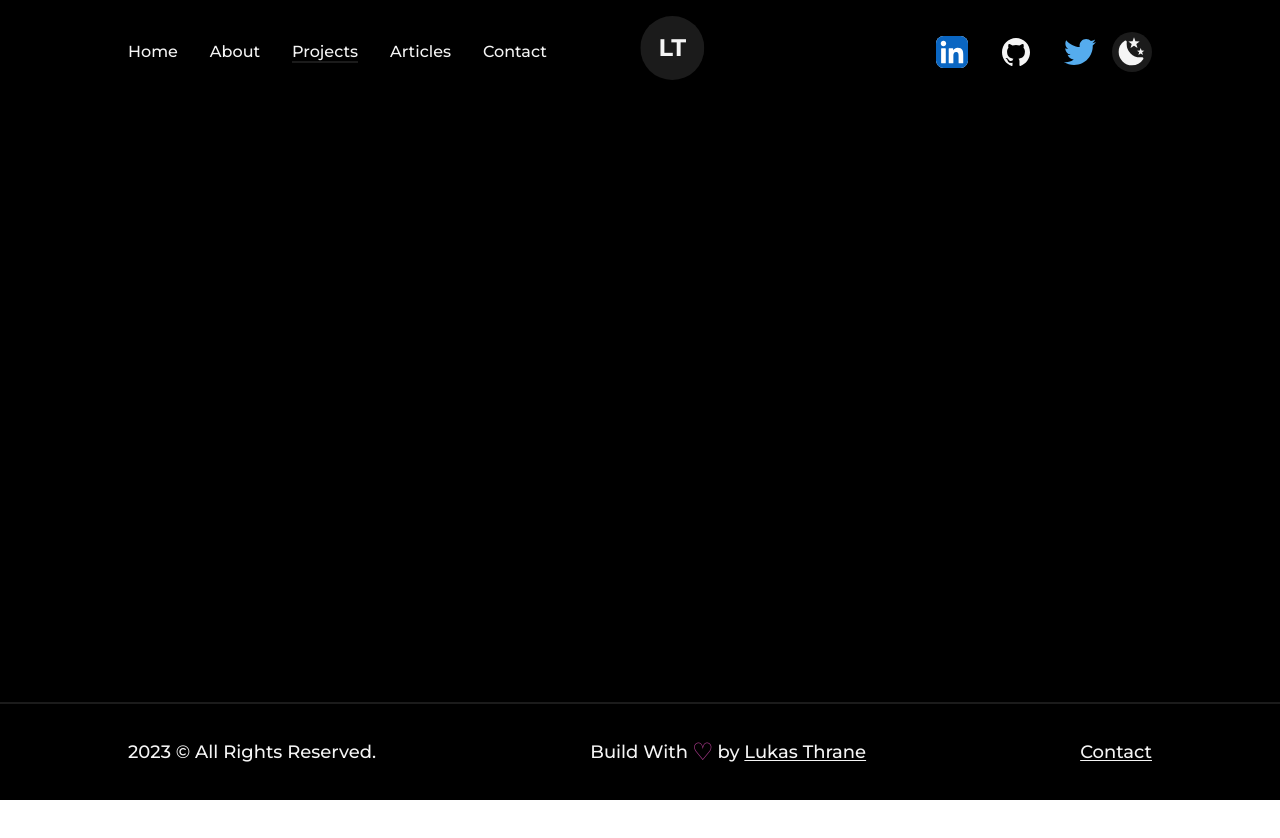
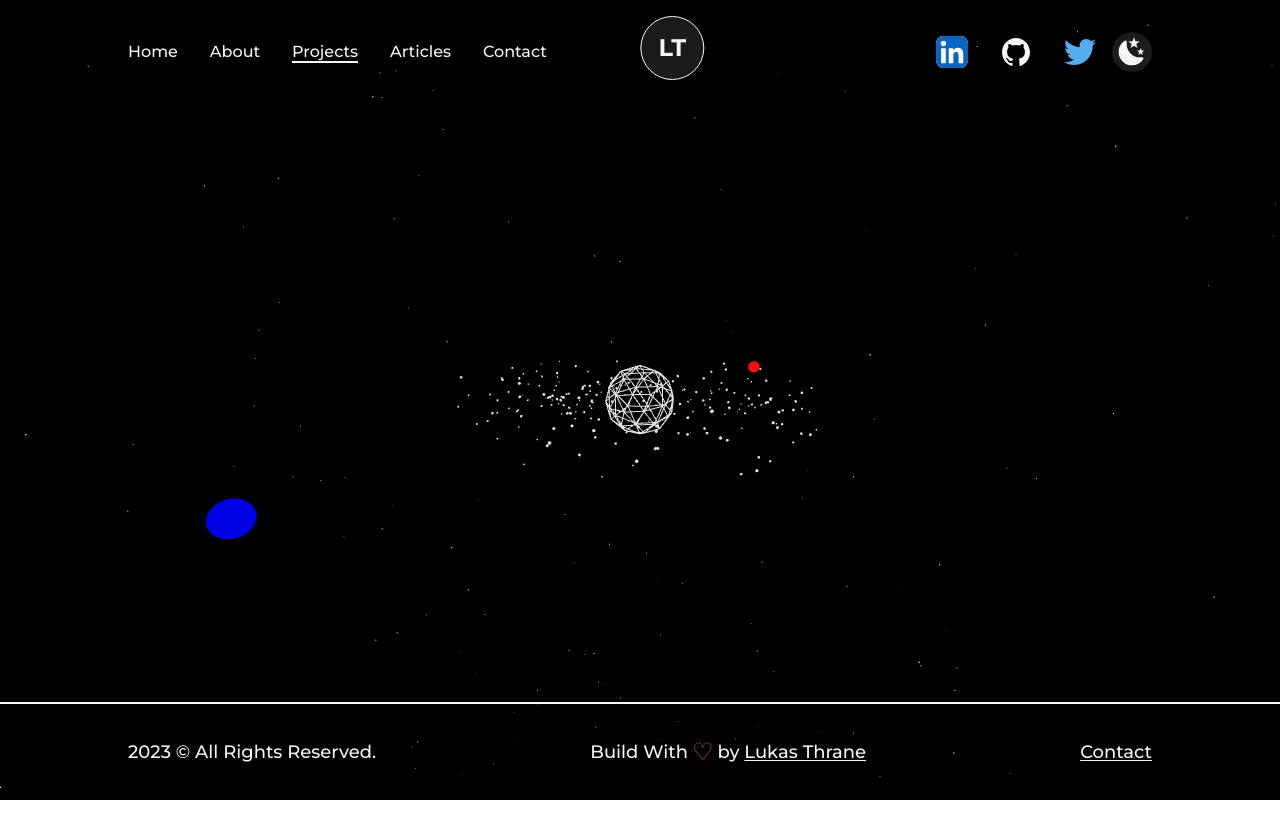
Before and after one commit to Windove/Portfolio, a Next.js app in the folder portfolio/: page /projects in a window 1280 px wide. Shown: the top 838 px of the page. After the commit the page ends 800 px from the top, so only its background shows below. Built offline with nearby package versions, Linux system fonts and the light colour scheme.

Commit message:
removed scrollbar from projects

```diff
--- a/portfolio/src/components/Experience.js
+++ b/portfolio/src/components/Experience.js
@@ -8,7 +8,7 @@ const Details = ({ position, company, companyLink, time, address, work }) => {
                 <h3 className='capitalize font-bold text-2xl'>
                     {position}&nbsp;<a href={companyLink} target='_blank' className='text-primary capitalize'>@{company}</a>
                 </h3>
-                <span className='capitalize font-medium text-dark/75'>
+                <span className='capitalize font-medium text-dark/75 dark:text-light/75'>
                     {time} | {address}
                 </span>
                 <p className='font-medium w-full'>
@@ -37,7 +37,7 @@ const Experience = () => {
 
             <div ref={ref} className='w-[75%] mx-auto relative'>
 
-                <motion.div className='absolute left-8 top-0 w-[4px] h-full bg-dark origin-top'
+                <motion.div className='absolute left-8 top-0 w-[4px] h-full bg-dark origin-top dark:bg-light'
                     style={{scaleY: scrollYProgress}}
                 />
 
--- a/portfolio/src/components/Footer.js
+++ b/portfolio/src/components/Footer.js
@@ -1,10 +1,15 @@
 import React from 'react'
 import Layout from './Layout'
 import Link from 'next/link'
+import { useRouter } from 'next/router'
 
 const Footer = ({ className = "" }) => {
+    const router = useRouter();
+
     return (
-        <footer className={`w-full border-t-2 border-solid border-dark font-medium text-lg dark:text-light dark:border-light`}>
+        <footer className={`w-full border-t-2 border-solid border-dark font-medium text-lg dark:text-light dark:border-light
+        ${router.pathname === "/projects" ? "!border-light" : ""}
+        `}>
             <Layout className={`py-8 flex items-center justify-between ${className}`}>
                 <span>{new Date().getFullYear()} &copy; All Rights Reserved.</span>
                 <div className='flex items-center'>
--- a/portfolio/src/components/Logo.js
+++ b/portfolio/src/components/Logo.js
@@ -4,12 +4,14 @@ import {motion} from "framer-motion"
 
 const MotionLink = motion(Link)
 
-const Logo = () => {
+const Logo = ({ className = "" }) => {
     return (
         <div className='flex !items-center !justify-center mt-2'>
             <MotionLink href="/"
-            className='dark:border-light border border-solid border-transparent w-16 h-16 bg-dark text-light flex !items-center !justify-center
-            rounded-full text-2xl font-bold'
+            className={`dark:border-light border border-solid border-transparent w-16 h-16 bg-dark text-light flex !items-center !justify-center
+            rounded-full text-2xl font-bold
+            ${className}
+            `}
             whileHover={{
                 backgroundColor: ["#121212", "rgba(131,58,180,1)","rgba(253,29,29,1)","rgba(252,176,69,1)","rgba(131,58,180,1)", "#121212"],
                 transition: {duration: 1, repeat: Infinity},
--- a/portfolio/src/components/NavBar.js
+++ b/portfolio/src/components/NavBar.js
@@ -18,6 +18,7 @@ const CustomLink = ({ href, title, className = "" }) => {
             absolute left-0 -bottom-0.5
             group-hover:w-full transition-[width] ease duration-300
             ${router.pathname === href ? "w-full" : "w-0"}
+            ${router.pathname === "/projects" ? "!bg-light" : ""}
             dark:bg-light
             `}>&nbsp;</span>
         </Link>
@@ -28,6 +29,7 @@ const CustomLink = ({ href, title, className = "" }) => {
 const NavBar = ({ className = "" }) => {
 
     const [mode, setMode] = useThemeSwitcher();
+    const router = useRouter();
 
     return (
         <header className={`w-full px-32 py-8 font-medium flex items-center justify-between ${className}
@@ -78,7 +80,7 @@ const NavBar = ({ className = "" }) => {
             </nav>
 
             <div className='absolute left-[50%] top-2 translate-x-[.50%]'>
-                <Logo />
+                <Logo className={`${router.pathname === "/projects" ? "!border-light" : ""}`}/>
             </div>
         </header>
     )
--- a/portfolio/src/pages/_app.js
+++ b/portfolio/src/pages/_app.js
@@ -4,6 +4,7 @@ import Head from "next/head"
 import NavBar from '../components/NavBar'
 import Footer from '../components/Footer'
 import { useRouter } from 'next/router'
+import React, { useEffect } from 'react';
 
 const montserrat = Montserrat({
   subsets: ['latin'],
@@ -13,9 +14,23 @@ const montserrat = Montserrat({
 export default function App({ Component, pageProps }) {
   const router = useRouter();
 
+  useEffect(() => {
+    const handleRouteChange = () => {
+      window.scrollTo(0, 0);
+    };
+
+    // Listen to route changes
+    router.events.on('routeChangeComplete', handleRouteChange);
+
+    // Cleanup the event listener when the component is unmounted
+    return () => {
+      router.events.off('routeChangeComplete', handleRouteChange);
+    };
+  }, [router]);
+
   // Conditionally apply 'bg-light' class
   const bgColorClass = router.pathname !== '/projects' ? 'bg-light' : 'bg-transparent';
-  const footerColorClass = router.pathname !== '/projects' ? '' : '!bg-transparent !text-light';
+  const colorClass = router.pathname !== '/projects' ? '' : '!bg-transparent !text-light';
 
   // Determine if it's the projects page
   const isProjectsPage = router.pathname === '/projects';
@@ -30,11 +45,11 @@ export default function App({ Component, pageProps }) {
 
       <main className={`dark:bg-dark ${montserrat.variable} font-mont ${bgColorClass} w-full min-h-screen`}>
         <div className={`${fixedClass} top-0`}>
-          <NavBar className={`${footerColorClass}`} />
+          <NavBar className={`${colorClass}`} />
         </div>
         <Component {...pageProps} />
         <div className={`${fixedClass} bottom-0`}>
-          <Footer className={`${footerColorClass}`} />
+          <Footer className={`${colorClass}`} />
         </div>
       </main>
     </>
--- a/portfolio/src/pages/index.js
+++ b/portfolio/src/pages/index.js
@@ -5,9 +5,16 @@ import Image from 'next/image'
 import profilePic from "../../public/images/profile/developer-pic-1.png"
 import Link from 'next/link'
 import { LinkArrow } from '@/components/Icons'
+import { useEffect } from 'react'
 
 
 export default function Home() {
+  // useEffect hook to set the scroll position to top when the component is mounted
+  useEffect(() => {
+      window.scrollTo(0, 0);
+      console.log("mounted home page")
+  }, []);
+
   return (
     <>
       <Head>
--- a/portfolio/src/pages/projects.js
+++ b/portfolio/src/pages/projects.js
@@ -3,7 +3,7 @@ import { Canvas, useThree, useFrame } from "@react-three/fiber";
 import { degreesToRadians, mix } from "popmotion";
 import * as THREE from 'three';
 import Head from 'next/head';
-import { RGBELoader } from "@/components/RGBELoader";
+import { RGBELoader } from "@/components/loaders/RGBELoader";
 
 const color = "";
 
@@ -93,11 +93,19 @@ const Planet = ({ initialPosition, speed, planetColor }) => {
     );
 };
 
+// The scene
+const Scene = ({ starAmount, cameraAngle }) => {
+    const { camera } = useThree();
 
-// The scene
-const Scene = ({ starAmount }) => {
-    const { camera } = useThree();
-    const [scrollProgress, setScrollProgress] = useState(0);
+    useFrame(() => {
+        const distance = 30;  // Keeping distance constant
+
+        // Use the cameraAngle prop to set the camera's position
+        camera.position.setFromSphericalCoords(distance, degreesToRadians(80), cameraAngle);
+
+        camera.updateProjectionMatrix();
+        camera.lookAt(0, 0, 0);
+    });
 
     /*
     // Load the HDRI texture
@@ -166,41 +174,6 @@ const Scene = ({ starAmount }) => {
         )));
     }, [starsData]);
 
-    // User-Controlled Scroll
-    useEffect(() => {
-        const onScroll = () => {
-            let scrollY = window.scrollY;
-            const documentHeight = document.documentElement.scrollHeight - window.innerHeight;
-            const newProgress = (scrollY / documentHeight) % 1; // Use modulo to keep progress within [0, 1)
-            setScrollProgress(newProgress);
-
-            // If the user reaches the bottom, reset the scroll position to the top
-            if (scrollY + window.innerHeight >= document.documentElement.scrollHeight) {
-                window.scrollTo(0, 1); // Scroll a little bit to avoid bouncing back to the bottom
-            }
-
-            // If the user scrolls to the top, reset the scroll position to the bottom
-            if (scrollY <= 0) {
-                window.scrollTo(0, documentHeight - 1); // Scroll a little bit to avoid bouncing back to the top
-            }
-        };
-
-        window.addEventListener('scroll', onScroll);
-        return () => window.removeEventListener('scroll', onScroll);
-    }, []);
-
-    // Update the camera position based on scroll progress
-    useFrame(() => {
-        const distance = 30; // Keeping distance constant
-
-        // During user-controlled scroll, interpolate the angle on the Y-axis for rotation
-        const angleY = degreesToRadians(360 * 10) * scrollProgress;
-        camera.position.setFromSphericalCoords(distance, degreesToRadians(80), angleY);
-
-        camera.updateProjectionMatrix();
-        camera.lookAt(0, 0, 0);
-    });
-
     // Planet position
     const planetPosition = new THREE.Vector3().setFromSphericalCoords(20, degreesToRadians(90), degreesToRadians(0));
     const planetPosition2 = new THREE.Vector3().setFromSphericalCoords(20, degreesToRadians(90), degreesToRadians(180));
@@ -221,11 +194,28 @@ const Scene = ({ starAmount }) => {
 const projects = () => {
     const containerRef = useRef();
 
-    // useEffect hook to set the scroll position to the middle when the component is mounted
+    // When scrolling, move camera position
+    const [cameraAngle, setCameraAngle] = useState(0);
     useEffect(() => {
-        const documentHeight = document.documentElement.scrollHeight - window.innerHeight;
-        window.scrollTo(0, documentHeight / 2);
+        const handleScroll = (event) => {
+            // Determine scroll direction and magnitude
+            const delta = event.deltaY;
+
+            // Update camera angle
+            setCameraAngle(prevAngle => prevAngle + delta * 0.001);  // Adjust the multiplier as needed
+
+            // Prevent default scroll behavior
+            event.preventDefault();
+        };
+
+        window.addEventListener('wheel', handleScroll, { passive: false });
+
+        return () => {
+            window.removeEventListener('wheel', handleScroll);
+        };
     }, []);
+
+
 
     return (
         <>
@@ -235,15 +225,14 @@ const projects = () => {
             </Head>
 
             <Canvas style={{ position: 'fixed', top: 0, left: 0, bottom: 0, right: 0, zIndex: 1, backgroundColor: "#000000" }}>
-                <Scene starAmount={200} />
+                <Scene starAmount={200} cameraAngle={cameraAngle} />
             </Canvas>
 
-            <main ref={containerRef} style={{ pointerEvents: 'none' }} className='w-full h-[10000vh] bg-transparent'>
+            <main ref={containerRef} style={{ pointerEvents: 'none' }} className='w-full bg-transparent'>
             </main>
         </>
     );
 };
 
 
-
 export default projects;
```
Also changed, not shown: portfolio/src/pages/about.js (+17 -10 lines), portfolio/src/components/loaders/RGBELoader.js (renamed from portfolio/src/components/RGBELoader.js), portfolio/src/components/projects_objects/Icosahedron.js (added), portfolio/src/components/projects_objects/Planet.js (added), portfolio/src/components/projects_objects/Star.js (added).
